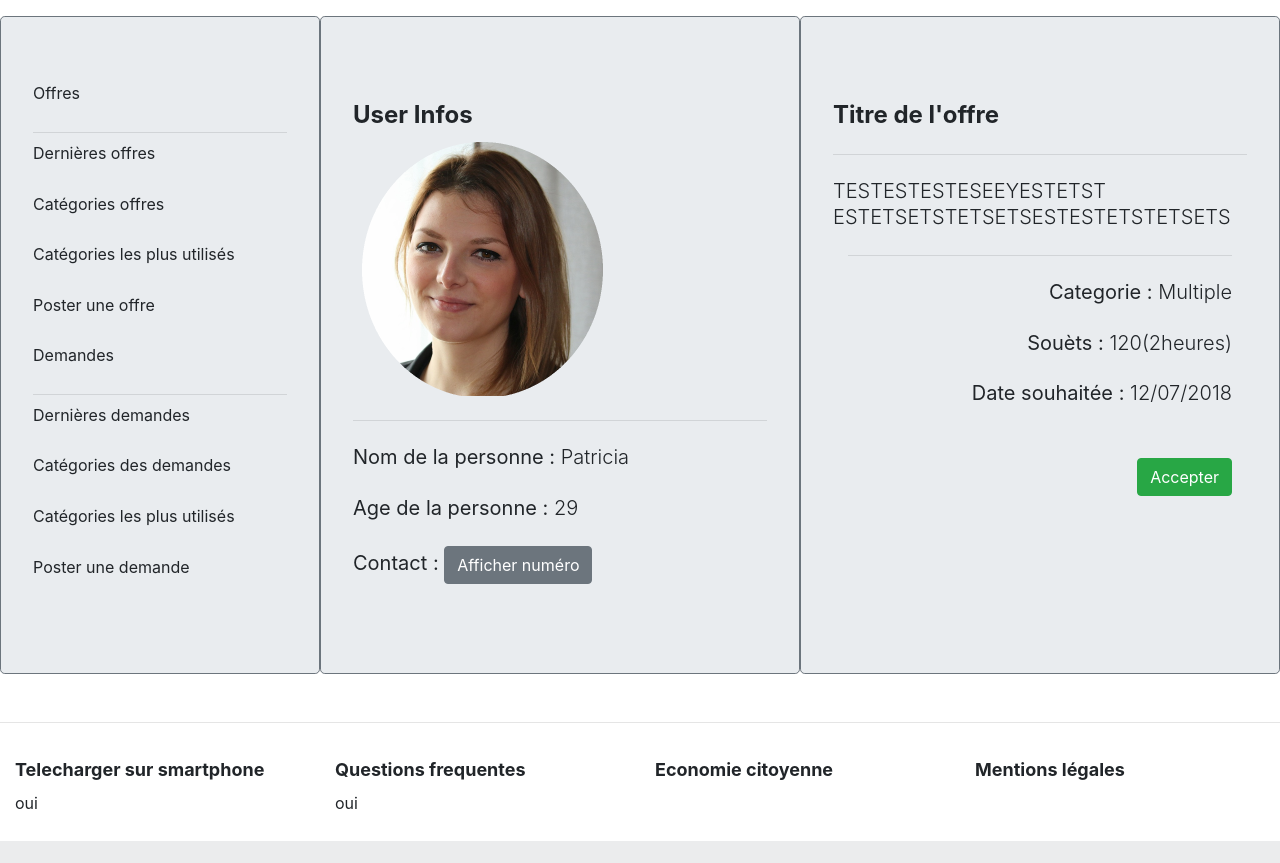
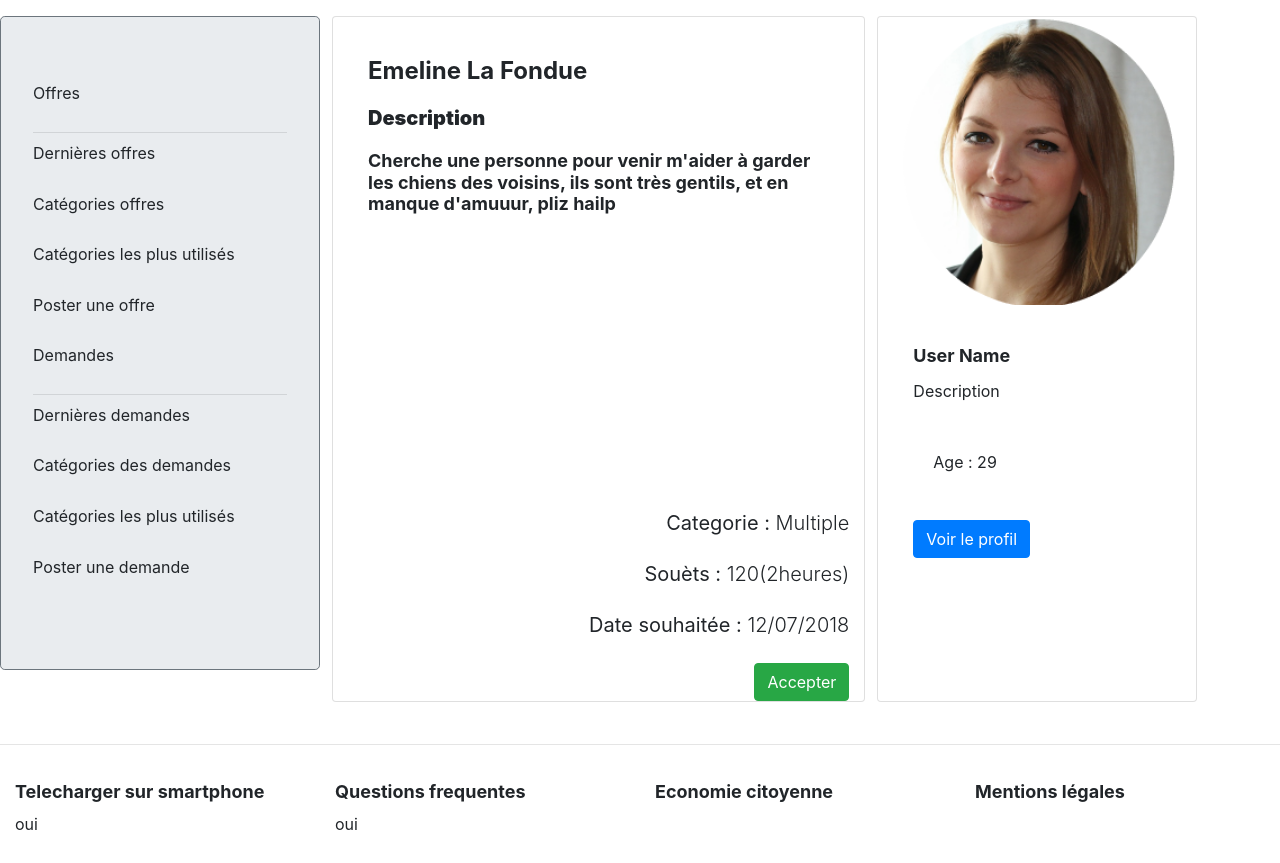
Before and after one commit to David-tofigh/Selest, a PHP site: page /page_demande.php in a window 1280 px wide. Shown: the part 178-1041 px from the top of the page. Before the commit the page ends 1019 px from the top, so only its background shows below. Run offline with PHP 8.4, Linux system fonts and the light colour scheme.

Commit message:
Page demande modifs
Modif page demande

```diff
--- a/page_demande.php
+++ b/page_demande.php
@@ -2,8 +2,7 @@
     <?php include('templates/header.html');?>
     <div class="container-fluid">
         <div class="row">
-            <div class="menu border border-secondary jumbotron col-sm-3">
-
+            <nav class="menu border border-secondary jumbotron col-sm-3">
                 <p>Offres</p>
                 <hr class="my-2">
                 <p class="sub-menu">
@@ -32,51 +31,89 @@
                 <p class="sub-menu">
                     Poster une demande
                 </p>
-            </div>
+            </nav>
 
-            <div class="border border-secondary jumbotron col">
-                <h3 class="display-5">User Infos</h3>
-                <img src="img/theme/profil.png" id="profil_picture">
-
-                <hr class="my-4">
-                <p class="lead">
-                    <b>Nom de la personne : </b> Patricia</p>
-                <p class="lead">
-                    <b>Age de la personne : </b> 29</p>
-                <p class="lead">
-                    <b>Contact : </b>
-
-                    <button type="button" class="btn btn-secondary">Afficher numéro</button>
-                </p>
-
-            </div>
-            <br/>
-            <div class="border border-secondary jumbotron col">
-                <h3 class="display-5">Titre de l'offre</h3>
-
-                <hr class="my-4">
-                <p class="lead">
-                    TESTESTESTESEEYESTETST ESTETSETSTETSETSESTESTETSTETSETS
-                </p>
-                <div class="container" style="text-align :right">
-                    <hr class="my-4">
-                    <p class="lead">
+<section class="card bottom_shadowed_box col-sm-5" style ="margin-left: 12px;">
+        		<div class="card-body">
+            		<h3 class="card-title">Emeline La Fondue</h3>
+            		<h4 class="card-text"><b>Description</b></h4>
+            		<h5 class="card-title">Cherche une personne pour venir m'aider à garder les chiens des voisins, ils sont très gentils, et en manque d'amuuur, pliz hailp</h5>
+            		<br/>
+                </div>
+                <div  style = "text-align : right;">
+       		                    <p class="lead">
                         <b>Categorie : </b> Multiple</p>
                     <p class="lead">
                         <b>Souèts : </b> 120(2heures)</p>
                     <p class="lead">
                         <b>Date souhaitée : </b> 12/07/2018</p>
-                </div>
+                    <button type="button" class="btn btn-success">Accepter</button>
+                                            <br/>
 
-                <div class="container" style="text-align : right">
-                    <br/>
-                    <button type="button" class="btn btn-success">Accepter</button>
-                </div>
+       		</section>
+            <aside class="card bottom_shadowed_box col-sm-3" style ="margin-left: 12px;">
+        		<img class="card-img-top" src="img/theme/profil.png" alt="Card image cap">
+        		<div class="card-body">
+            		<h5 class="card-title">User Name</h5>
+            		<p class="card-text">Description</p>
+
+            		<p class="card-body">Age : 29</p>
+            		<a href="#" class="btn btn-primary">Voir le profil</a>
+       			</div>
+    		</aside>
+
+   		</div>
+       <br/>
+
+	  </div>
 
             </div>
 
         </div>
     </div>
+
+
+<!-- <div class="row">
+    <div class="card bottom_shadowed_box col-sm-3" style="width: 18rem;">
+        <img class="card-img-top" src="img/femme1.png" alt="Card image cap">
+        <div class="card-body">
+            <h5 class="card-title">User Name</h5>
+            <p class="card-text">Description</p>
+            <p class="card-body">Age : 29</p>
+            <a href="#" class="btn btn-primary">Voir le profil</a>
+        </div>
+    </div>
+    <div class="card bottom_shadowed_box col-sm-3" style="width: 18rem;">
+        <img class="card-img-top" src="img/homme1.png" alt="Card image cap">
+        <div class="card-body">
+            <h5 class="card-title">User Name</h5>
+            <p class="card-text">Description</p>
+            <p class="card-body">Age : 29</p>
+            <a href="#" class="btn btn-primary">Voir le profil</a>
+        </div>
+    </div>
+    <div class="card bottom_shadowed_box col-sm-3" style="width: 18rem;">
+        <img class="card-img-top" src="img/femme2.png" alt="Card image cap">
+        <div class="card-body">
+            <h5 class="card-title">User Name</h5>
+            <p class="card-text">Description</p>
+            <p class="card-body">Age : 29</p>
+            <a href="#" class="btn btn-primary">Voir le profil</a>
+        </div>
+    </div>
+    <div class="card bottom_shadowed_box col-sm-3" style="width: 18rem;">
+        <img class="card-img-top" src="img/homme2.png" alt="Card image cap">
+        <div class="card-body">
+            <h5 class="card-title">User Name</h5>
+            <p class="card-text">Description</p>
+            <p class="card-body">Age : 29</p>
+            <a href="#" class="btn btn-primary">Voir le profil</a>
+        </div>
+    </div>
+</div>
+ -->
+
+
     <?php include("templates/footer.html");?>
 </body>
 
```
